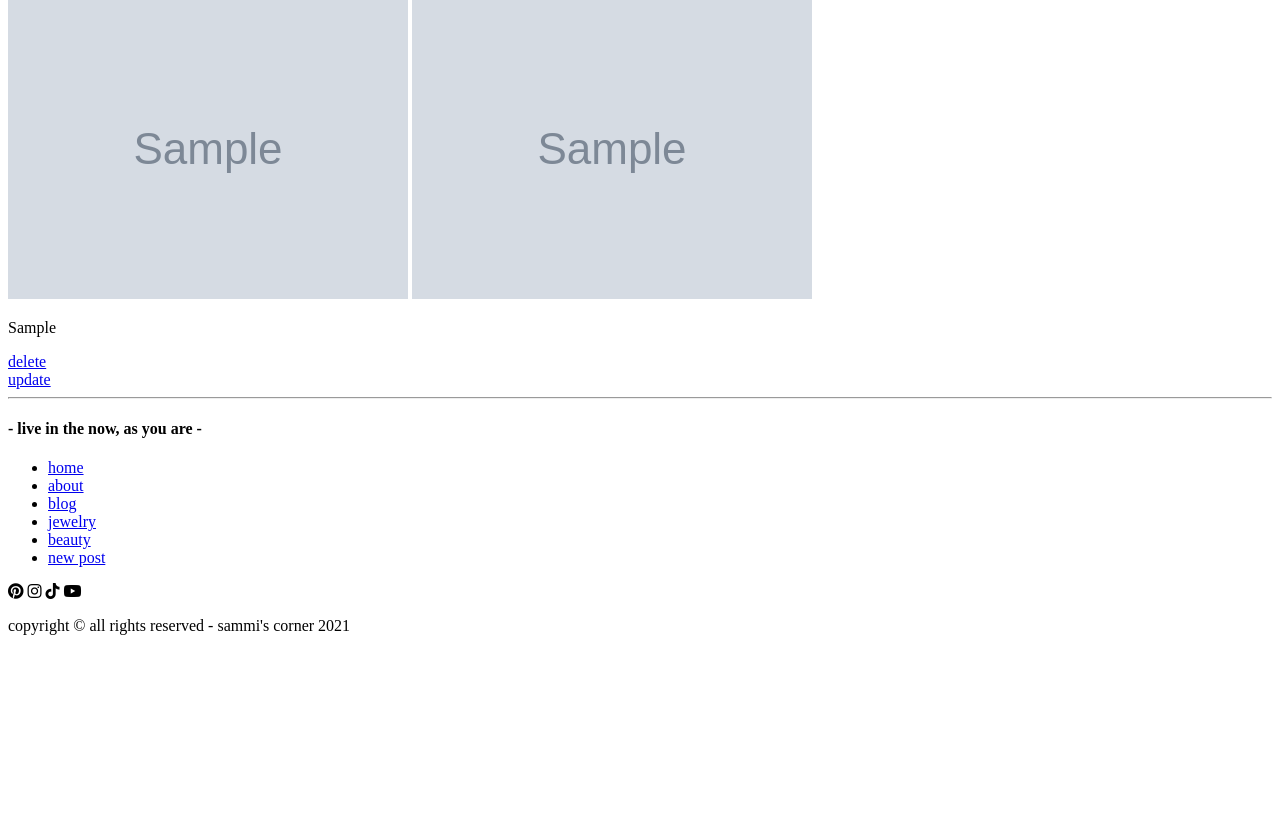
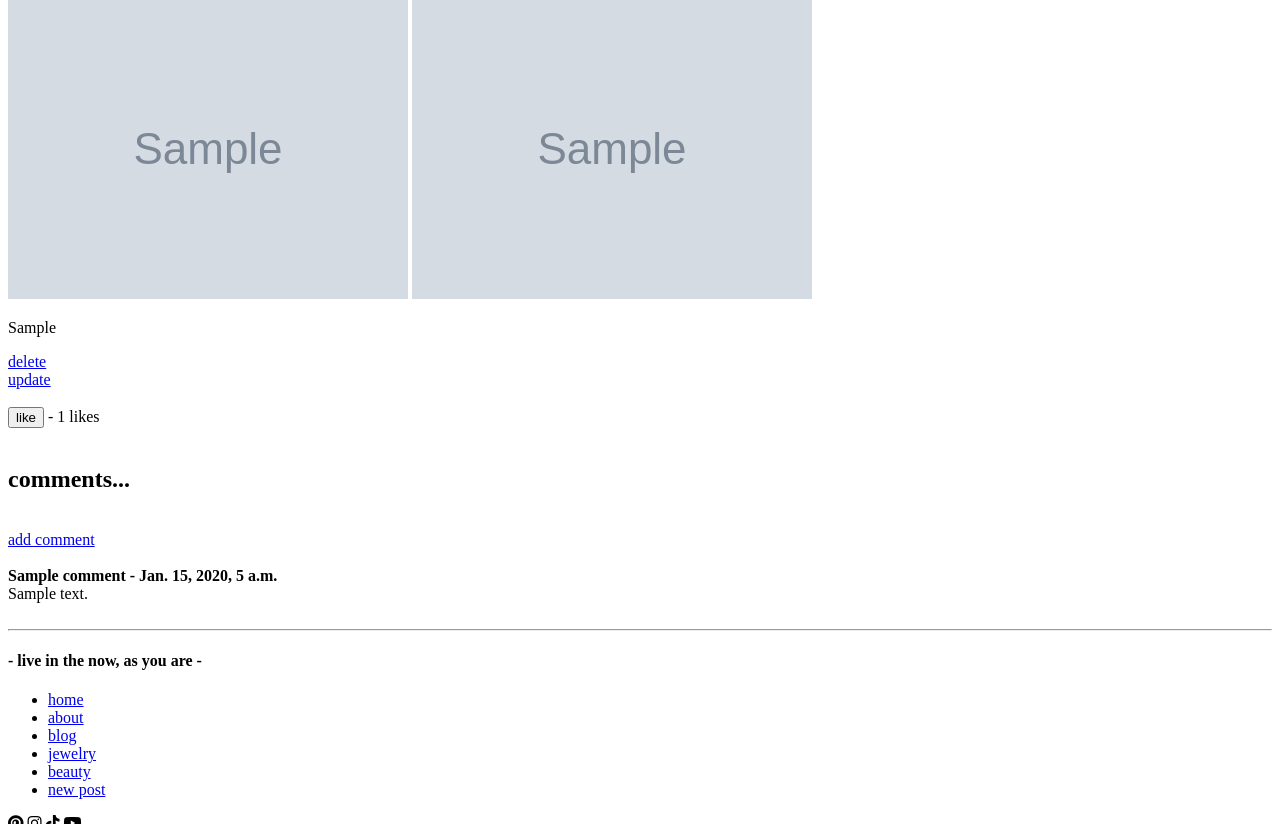
Before and after one commit to Sherryjsph3/sammis_corner, a Django app: page /posts/1/ in a window 1280 px wide. Shown: the part 453-1277 px from the top of the page. Before the commit the page ends 1088 px from the top, so only its background shows below. Run offline with Django 3.2, Linux system fonts and the light colour scheme; a user stored in the database is signed in; tables that the repository leaves empty hold one stand-in row (values such as "Sample post"); grey boxes marked "Sample" are stand-in pictures; some libraries are stand-ins or nearby versions.

Commit message:
adds comment section and like button

```diff
--- a/main_app/admin.py
+++ b/main_app/admin.py
@@ -1,6 +1,6 @@
 from django.contrib import admin
 
-from .models import Post
+from .models import Post, Comment
 
 
 class PostAdmin(admin.ModelAdmin):
@@ -12,3 +12,4 @@ class PostAdmin(admin.ModelAdmin):
 
 # Register your models here.
 admin.site.register(Post)
+admin.site.register(Comment)
--- a/main_app/models.py
+++ b/main_app/models.py
@@ -15,14 +15,26 @@ class Post(models.Model):
     image_one  = models.ImageField(upload_to='images/', height_field=None, width_field=None, max_length=100)
     image_two = models.ImageField(upload_to='images/', height_field=None, width_field=None, max_length=100)
     blurb = RichTextField(blank=True, null=True)
-    # blurb = models.TextField()
     created_on = models.DateTimeField(auto_now_add=True)
     status = models.IntegerField(choices=STATUS, default=0)
     user = models.ForeignKey(User, on_delete=models.CASCADE)
-
+    likes = models.ManyToManyField(User, related_name='blog_posts')
 
     class Meta:
         ordering = ['-created_on']
 
+    def total_likes(self):
+        return self.likes.count()
+
     def __str__(self):
         return self.title
+
+
+class Comment(models.Model):
+    post = models.ForeignKey(Post, related_name='comments', on_delete=models.CASCADE)
+    name = models.CharField(max_length=255)
+    body = models.TextField()
+    date_added = models.DateTimeField(auto_now_add=True)
+
+    def __str__(self):
+        return '%s - %s' %(self.post.title, self.name)
--- a/main_app/templates/detail.html
+++ b/main_app/templates/detail.html
@@ -11,9 +11,33 @@
             <img src='{{ post.image_two.url }}'>
 
             <p>{{ post.blurb|safe }}</p>
-
             <a href='/posts/{{post.id}}/delete'>delete</a>
             <br/>
             <a href='/posts/{{post.id}}/update'>update</a>
+            <br/><br/>
+
+            <form action="{% url 'like-post' post.pk %}" method="POST">
+                {% csrf_token %}
+                <button type='submit' name='post_id' value='{{ post.id }}'>like</button> - {{ total_likes }} likes
+            </form>
+
+            <br/>
+            <h2>comments...</h2>
+            <br>
+            {% if not post.comments.all %}
+                no comments yet...<a href="{% url 'add-comment' post.pk%}">add comment</a>
+            {% else %}
+            <a href="{% url 'add-comment' post.pk%}">add comment</a>
+            <br/><br/>
+                {% for comment in post.comments.all %}
+                    <strong>
+                        {{ comment.name}} -
+                        {{ comment.date_added }}
+                    </strong>
+                    <br/>
+                    {{ comment.body }}
+                    <br/><br/>
+                {% endfor %}
+            {% endif %}
 
 {% endblock %}
--- a/main_app/templates/search_posts.html
+++ b/main_app/templates/search_posts.html
@@ -12,7 +12,7 @@
         {% endfor %}
 
     {% else %}
-        <h1>you must search for a post</h1>
+        <h1>you must search for a post...</h1>
     {% endif %}
 
 
--- a/main_app/urls.py
+++ b/main_app/urls.py
@@ -9,12 +9,14 @@ urlpatterns = [
     path('jewelry/', views.jewelry),
     path('beauty/', views.beauty),
     path('posts/', views.PostIndex.as_view()),
-    path('posts/<int:pk>/', views.PostDetail.as_view()),
+    path('posts/<int:pk>/', views.PostDetail.as_view(), name='post-detail'),
     path('posts/new/', views.PostCreate.as_view()),
     path('posts/<int:pk>/delete/', views.PostDelete.as_view()),
     path('posts/<int:pk>/update/', views.PostUpdate.as_view()),
     path('accounts/register/', views.register),
     path('search_posts', views.search_posts, name='search-posts'),
+    path('posts/<int:pk>/comment', views.AddCommentView.as_view(), name='add-comment'),
+    path('like/<int:pk>/', views.LikeView, name='like-post')
 ]
 
 urlpatterns += staticfiles_urlpatterns()
--- a/main_app/views.py
+++ b/main_app/views.py
@@ -1,11 +1,15 @@
 
-from django.shortcuts import redirect, render
+from django.contrib.auth import forms
+from django.http import HttpResponseRedirect
+from django.shortcuts import redirect, render, get_object_or_404
 from django.views.generic import ListView, DetailView
 from django.contrib.auth.mixins import LoginRequiredMixin
 from django.views.generic.edit import CreateView, UpdateView, DeleteView
 from django.contrib.auth import login
 from django.contrib.auth.forms import UserCreationForm
-from .models import Post
+from django.urls import reverse
+from.forms import CommentForm
+from .models import Comment, Post
 
 
 # Create your views here.
@@ -51,6 +55,11 @@ def search_posts(request):
         return render(request,
         'search_posts.html', {})
 
+def LikeView(request, pk):
+    post = get_object_or_404(Post, id=request.POST.get('post_id'))
+    post.likes.add(request.user)
+    return HttpResponseRedirect(reverse('post-detail', args=[str(pk)]))
+
 
 #Class base views
 class PostIndex(LoginRequiredMixin, ListView):
@@ -66,6 +75,13 @@ class PostDetail(LoginRequiredMixin, DetailView):
     template_name = 'detail.html'
     context_object_name = 'post'
 
+    def get_context_data(self, **kwargs):
+        context = super().get_context_data(**kwargs)
+        stuff = get_object_or_404(Post, id=self.kwargs['pk'])
+        total_likes = stuff.total_likes()
+        context["total_likes"] = total_likes
+        return context
+
 class PostCreate(LoginRequiredMixin, CreateView):
     model = Post
     fields = ['title', 'image_one', 'image_two', 'blurb', 'status']
@@ -74,6 +90,16 @@ class PostCreate(LoginRequiredMixin, CreateView):
 
     def form_valid(self, form):
         form.instance.user = self.request.user
+        return super().form_valid(form)
+
+class AddCommentView(CreateView):
+    model = Comment
+    form_class = CommentForm
+    template_name = 'add_comment.html'
+    success_url = '/posts/'
+
+    def form_valid(self, form):
+        form.instance.post_id = self.kwargs['pk']
         return super().form_valid(form)
 
 class PostDelete(LoginRequiredMixin, DeleteView):
```
Also changed, not shown: main_app/forms.py (added, +13 -0 lines), main_app/templates/add_comment.html (added, +18 -0 lines), main_app/migrations/0008_comment.py (added), main_app/migrations/0009_post_likes.py (added).
